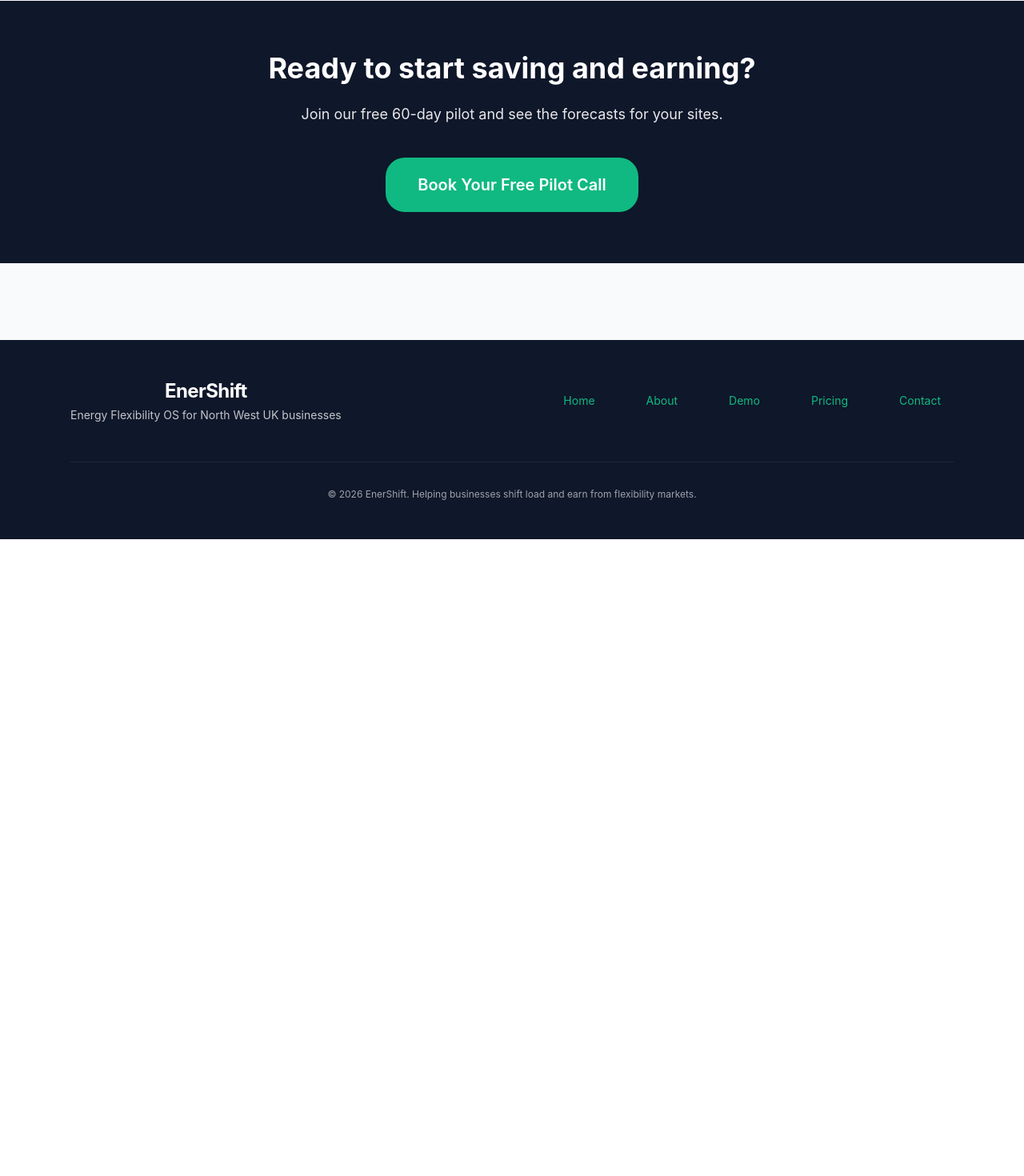
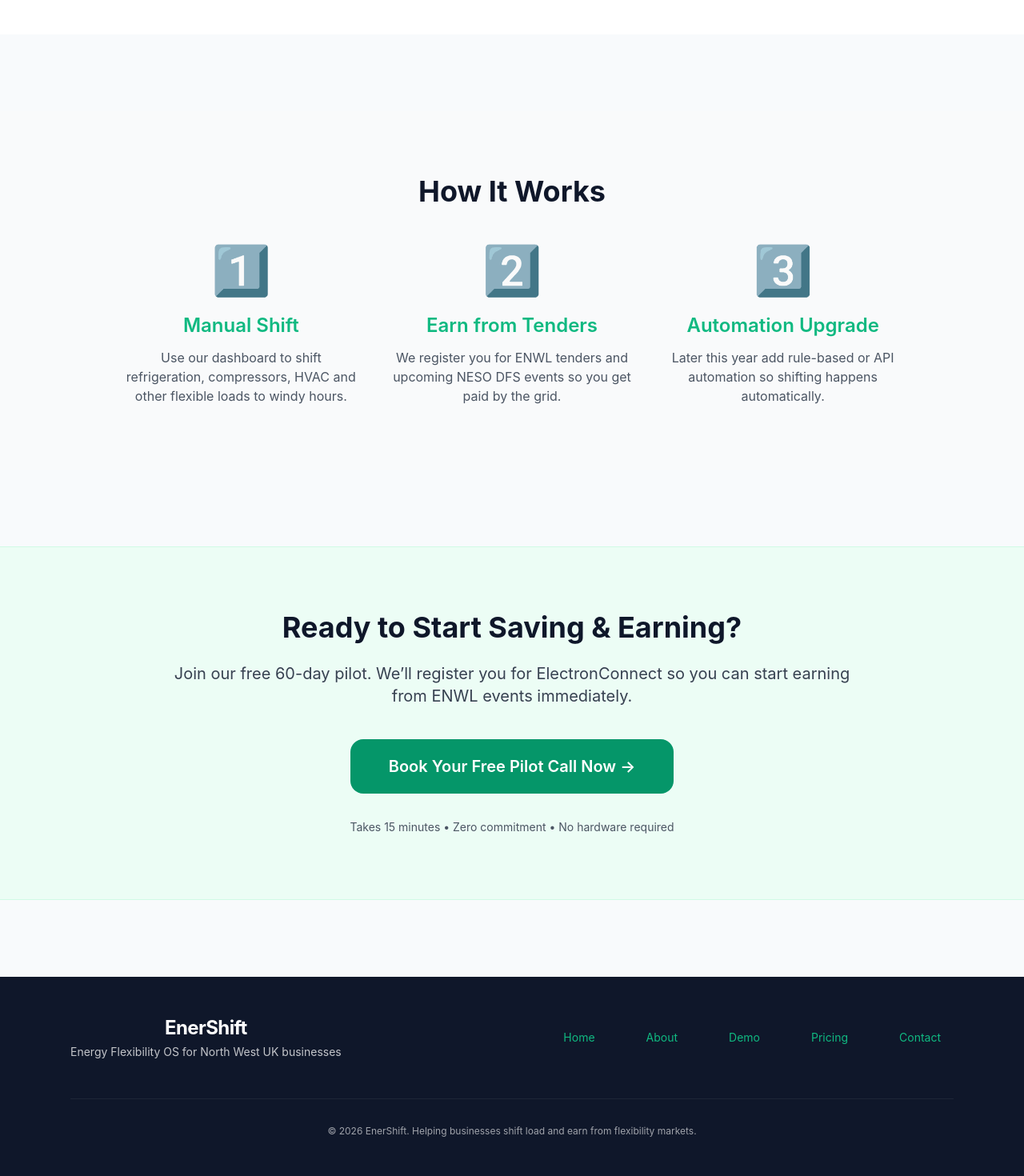
Before and after one commit to willbrad0803/EnerShift, a Django app: page / in a window 1280 px wide. Shown: the part 2411-3881 px from the top of the page at 80% size. Before the commit the page ends 3085 px from the top, so only its background shows below. Run offline with Django 5.2, Linux system fonts and the light colour scheme; some libraries are stand-ins or nearby versions.

Commit message:
Update index.html

```diff
--- a/templates/public/index.html
+++ b/templates/public/index.html
@@ -1,94 +1,118 @@
 {% extends 'base.html' %}
 
 {% block content %}
-<div class="min-h-screen">
-    <!-- Hero -->
-    <section class="bg-gradient-to-br from-[var(--dark)] to-[#1e3a2f] text-white py-24">
-        <div class="max-w-7xl mx-auto px-6 text-center">
-            <h1 class="text-5xl md:text-6xl font-bold tracking-tight mb-6">
-                Energy Flexibility OS
+
+<!-- New Prominent Hero Banner -->
+<section class="bg-gradient-to-r from-emerald-700 to-teal-800 text-white py-20">
+    <div class="max-w-6xl mx-auto px-6 text-center">
+        <div class="inline-flex items-center bg-white/20 backdrop-blur-md rounded-full px-6 py-2 text-sm mb-6">
+            🚀 Now Live for North West Businesses
+        </div>
+        <h1 class="text-5xl md:text-6xl font-bold leading-tight mb-6">
+            Ride the wind.<br>
+            Save on bills.<br>
+            <span class="text-emerald-300">Get paid by the grid.</span>
         </h1>
-            <p class="text-xl md:text-2xl text-gray-300 max-w-3xl mx-auto mb-10">
-                Forecast windy hours and shift load manually now — save £3,000–£12,000 per year per site.<br>
-                Automation coming in the next few months for £14,000–£45,000+ annual value.
+        <p class="text-xl md:text-2xl max-w-3xl mx-auto mb-10">
+            Helping NW businesses save on electricity <strong>and</strong> earn from ENWL monthly tenders + bi-directional NESO DFS (live April 2026).
         </p>
-            <a href="https://calendly.com/william-bradshaw-enershift/60min"
-               target="_blank"
-               class="inline-block bg-[var(--primary)] hover:bg-emerald-600 text-white px-10 py-5 rounded-3xl text-xl font-semibold transition">
-                Book Free 60-day Pilot Call
+        <div class="flex flex-col sm:flex-row gap-4 justify-center">
+            <a href="/dashboard/register/"
+               class="bg-white text-emerald-700 hover:bg-emerald-100 font-semibold px-10 py-4 rounded-2xl text-lg transition">
+                Start Free 60-Day Pilot
             </a>
+            <a href="https://calendly.com/yourusername/15min" target="_blank"
+               class="border border-white/70 hover:bg-white/10 font-semibold px-10 py-4 rounded-2xl text-lg transition">
+                Book a Quick Call
+            </a>
+        </div>
+        <p class="text-sm text-emerald-200 mt-6">No hardware. No risk. Start earning this month.</p>
     </div>
 </section>
 
-    <!-- Map Section -->
-    <section class="py-16 bg-white">
-        <div class="max-w-7xl mx-auto px-6">
-            <div class="text-center mb-10">
-                <h2 class="text-4xl font-bold tracking-tight mb-4">Live Wind Forecast Map</h2>
-                <p class="text-lg text-gray-600 max-w-2xl mx-auto">
-                    See real-time wind speeds across the North West. Strong wind hours = opportunity to shift load and save.
-                </p>
+<!-- Dual Revenue Section -->
+<section class="py-20 bg-gray-50">
+    <div class="max-w-6xl mx-auto px-6">
+        <h2 class="text-4xl font-bold text-center mb-12">Two Ways to Make Money</h2>
+        <div class="grid md:grid-cols-2 gap-10">
+            <div class="bg-white p-10 rounded-3xl shadow">
+                <div class="text-emerald-600 text-5xl mb-4">💰</div>
+                <h3 class="text-2xl font-semibold mb-4">Save on Your Bills</h3>
+                <p class="text-gray-600 mb-6">Shift refrigeration, compressors, HVAC and pumps to high-wind, low-price hours. Typical NW food & manufacturing sites save £4k–£15k/year.</p>
+                <a href="/demo.html" class="text-emerald-600 font-medium hover:underline">See how it works →</a>
             </div>
-
-            <div class="bg-gray-100 rounded-3xl overflow-hidden shadow-2xl" style="height: 620px;">
-                <div id="map" style="height: 100%; width: 100%;"></div>
-            </div>
-
-            <p class="text-center text-sm text-gray-500 mt-6">
-                Map shows wind speed forecasts. Darker areas = stronger wind = better shifting opportunities.
-            </p>
-        </div>
-    </section>
-
-    <!-- Value Section -->
-    <section class="py-16 bg-gray-50">
-        <div class="max-w-5xl mx-auto px-6">
-            <h2 class="text-3xl font-bold text-center mb-12">Current vs Future Value</h2>
-            <div class="grid md:grid-cols-2 gap-10">
-                <div class="bg-white p-8 rounded-3xl shadow">
-                    <h3 class="text-xl font-semibold mb-4 text-[var(--primary)]">Now (Manual Dashboard)</h3>
-                    <p class="text-3xl font-bold mb-6">£3,000 – £12,000 / year</p>
-                    <p class="text-gray-600">See forecasts and shift load yourself. Many users are already saving this much by acting on the recommendations.</p>
-                </div>
-                <div class="bg-[var(--dark)] text-white p-8 rounded-3xl shadow">
-                    <h3 class="text-xl font-semibold mb-4">Soon (With Automation)</h3>
-                    <p class="text-3xl font-bold mb-6">£14,000 – £45,000+ / year</p>
-                    <p class="opacity-90">The system will automatically trigger shifts — much higher and more consistent savings + earnings from flexibility markets.</p>
+            <div class="bg-white p-10 rounded-3xl shadow border-2 border-emerald-600">
+                <div class="text-emerald-600 text-5xl mb-4">⚡</div>
+                <h3 class="text-2xl font-semibold mb-4">Earn from the Grid</h3>
+                <p class="text-gray-600">Register for ENWL monthly flexibility tenders + bi-directional NESO DFS events. Get paid to reduce or shift demand when the grid needs it most.</p>
+                <p class="text-sm text-emerald-700 mt-4 font-medium">DFS live April 2026 — we’ll help you get set up during your pilot.</p>
             </div>
         </div>
     </div>
 </section>
 
-    <!-- CTA Section -->
-    <section class="py-16 bg-[var(--dark)] text-white text-center">
-        <div class="max-w-2xl mx-auto px-6">
-            <h2 class="text-4xl font-bold mb-6">Ready to start saving and earning?</h2>
-            <p class="text-lg opacity-90 mb-10">
-                Join our free 60-day pilot and see the forecasts for your sites.
+<!-- Live Wind Map Section -->
+<section class="py-20 bg-white">
+    <div class="max-w-6xl mx-auto px-6">
+        <h2 class="text-4xl font-bold text-center mb-8">Live North West Wind Forecast</h2>
+        <p class="text-center text-gray-600 mb-10 max-w-2xl mx-auto">
+            See exactly when high winds create opportunities for your site. Postcode-specific data updated hourly.
         </p>
-            <a href="https://calendly.com/william-bradshaw-enershift/60min"
-               target="_blank"
-               class="inline-block bg-[var(--primary)] hover:bg-emerald-600 text-white px-10 py-5 rounded-3xl text-xl font-semibold transition">
-                Book Your Free Pilot Call
-            </a>
+        <div class="bg-gray-100 rounded-3xl p-4 shadow-inner">
+            <!-- Your existing Leaflet map code here -->
+            <div id="map" style="height: 500px; border-radius: 20px;"></div>
+        </div>
     </div>
 </section>
+
+<!-- How It Works -->
+<section class="py-20 bg-gray-50">
+    <div class="max-w-5xl mx-auto px-6">
+        <h2 class="text-4xl font-bold text-center mb-12">How It Works</h2>
+        <div class="grid md:grid-cols-3 gap-10">
+            <div class="text-center">
+                <div class="text-6xl mb-6">1️⃣</div>
+                <h3 class="font-semibold text-2xl mb-3">Manual Shift</h3>
+                <p class="text-gray-600">Use our dashboard to shift refrigeration, compressors, HVAC and other flexible loads to windy hours.</p>
             </div>
+            <div class="text-center">
+                <div class="text-6xl mb-6">2️⃣</div>
+                <h3 class="font-semibold text-2xl mb-3">Earn from Tenders</h3>
+                <p class="text-gray-600">We register you for ENWL tenders and upcoming NESO DFS events so you get paid by the grid.</p>
+            </div>
+            <div class="text-center">
+                <div class="text-6xl mb-6">3️⃣</div>
+                <h3 class="font-semibold text-2xl mb-3">Automation Upgrade</h3>
+                <p class="text-gray-600">Later this year add rule-based or API automation so shifting happens automatically.</p>
+            </div>
+        </div>
+    </div>
+</section>
+
+<!-- Strong Pilot CTA -->
+<section class="py-20 bg-emerald-50 border-t border-b border-emerald-100">
+    <div class="max-w-4xl mx-auto px-6 text-center">
+        <h2 class="text-4xl font-bold mb-6">Ready to Start Saving & Earning?</h2>
+        <p class="text-xl text-gray-700 mb-10">
+            Join our free 60-day pilot. We’ll register you for ElectronConnect so you can start earning from ENWL events immediately.
+        </p>
+        <a href="https://calendly.com/yourusername/15min" target="_blank"
+           class="inline-block bg-emerald-600 hover:bg-emerald-700 text-white font-semibold px-12 py-5 rounded-2xl text-xl transition">
+            Book Your Free Pilot Call Now →
+        </a>
+        <p class="text-sm text-gray-600 mt-8">Takes 15 minutes • Zero commitment • No hardware required</p>
+    </div>
+</section>
+
 {% endblock %}
 
 {% block extra_scripts %}
 <script>
-    // Reliable map with better tile handling
-    const map = L.map('map').setView([53.48, -2.24], 8);  // Centered on Manchester / North West
-
+    // Your existing Leaflet map code here (keep it as is)
+    var map = L.map('map').setView([53.48, -2.24], 8);
     L.tileLayer('https://{s}.tile.openstreetmap.org/{z}/{x}/{y}.png', {
-        attribution: '&copy; OpenStreetMap contributors',
-        maxZoom: 19,
-        referrerPolicy: 'origin-when-cross-origin'
+        attribution: '&copy; OpenStreetMap contributors'
     }).addTo(map);
-
-    // Example marker
-    L.marker([53.48, -2.24]).addTo(map)
-        .bindPopup("<b>North West Example</b><br>High wind potential for load shifting");
+    // Add your markers etc.
 </script>
 {% endblock %}
```
Lines whose indentation alone changed are shown as unchanged.
